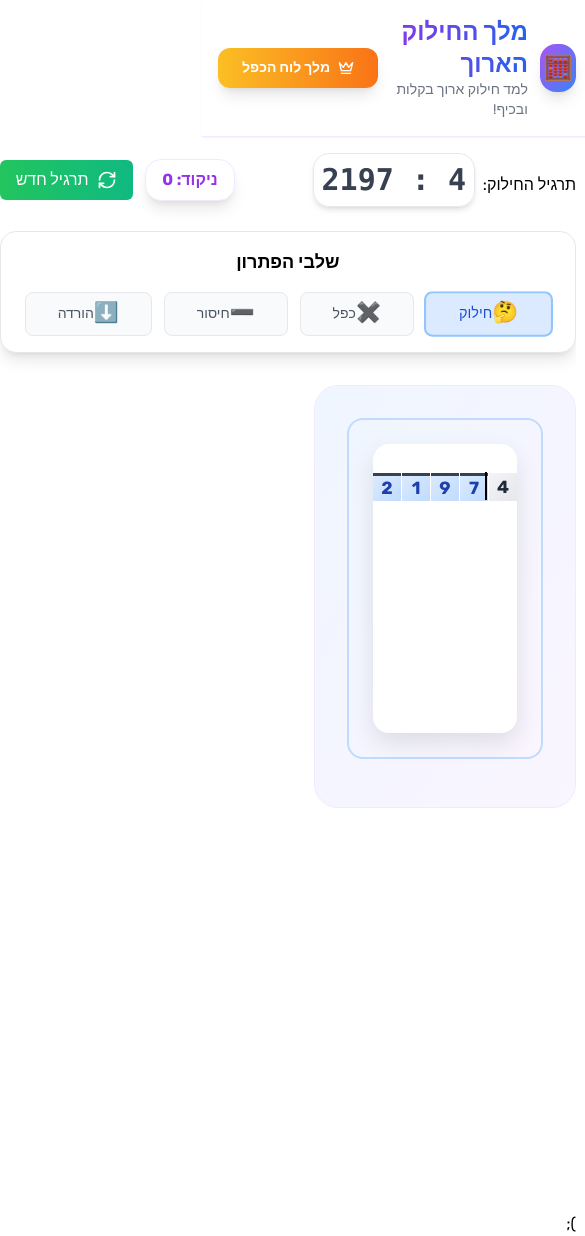
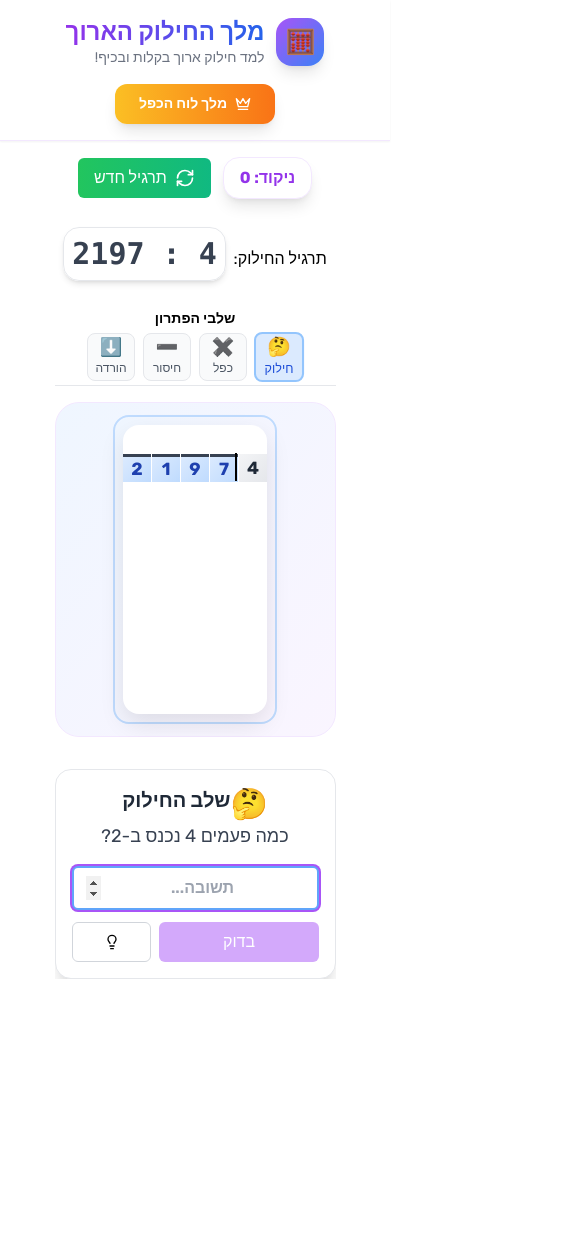
Before and after one commit to Yovelgabay/Divide-Like-a-King, a React (Create React App) app: page / in a window 390 px wide. Shown: the whole page, 585 px wide, since content can reach past the window. After the commit the page ends 995 px from the top, so only its background shows below. Built offline with nearby package versions, Linux system fonts and the light colour scheme.

Commit message:
Adjusting for mobile

```diff
--- a/src/Components/Header.js
+++ b/src/Components/Header.js
@@ -7,9 +7,9 @@ export default function Header() {
   const isMultiplicationPage = location.pathname.includes("/MultiplicationKing");
 
   return (
-    <header className="bg-white/80 backdrop-blur-sm border-b border-purple-100 shadow-sm sticky top-0 z-50">
+    <header className="bg-white/80 backdrop-blur-sm border-b border-purple-100 shadow-sm md:sticky top-0 z-50">
       <div className="max-w-6xl mx-auto px-4 py-4">
-        <div className="flex items-center justify-between">
+        <div className="flex flex-col md:flex-row items-center justify-between gap-4">
           <div className="flex items-center gap-3">
             <div className="w-12 h-12 bg-gradient-to-br from-purple-500 to-blue-500 rounded-2xl flex items-center justify-center shadow-lg">
               <span className="text-2xl">{isMultiplicationPage ? '👑' : '🧮'}</span>
--- a/src/Components/division/DivisionGrid.js
+++ b/src/Components/division/DivisionGrid.js
@@ -117,9 +117,9 @@ export default function DivisionGrid({
   };
 
   return (
-    <div className="flex justify-center mb-4">
+    <div className="flex justify-center md:mb-4">
       <div
-        className="bg-gradient-to-br from-blue-50 to-purple-50 rounded-2xl p-6 border-2 border-blue-200 relative"
+        className="bg-gradient-to-br from-blue-50 to-purple-50 rounded-2xl p-2 md:p-6 border-2 border-blue-200 relative"
         style={{ direction: 'ltr' }}
       >
         <div className="relative">
--- a/src/Components/division/ProgressTracker.js
+++ b/src/Components/division/ProgressTracker.js
@@ -1,18 +1,43 @@
 import React from "react";
-import { motion } from "framer-motion";
+import {motion} from "framer-motion";
 
-export default function ProgressTracker({ currentStep, completedSteps = [] }) {
+const colorMap = {
+  blue: {
+    bg: "bg-blue-100",
+    border: "border-blue-300",
+    text: "text-blue-700",
+  },
+  orange: {
+    bg: "bg-orange-100",
+    border: "border-orange-300",
+    text: "text-orange-700",
+  },
+  red: {
+    bg: "bg-red-100",
+    border: "border-red-300",
+    text: "text-red-700",
+  },
+  green: {
+    bg: "bg-green-100",
+    border: "border-green-300",
+    text: "text-green-700",
+  },
+};
+
+export default function ProgressTracker({currentStep, completedSteps = []}) {
   const steps = [
-    { key: "divide", name: "חילוק", emoji: "🤔", color: "blue" },
-    { key: "multiply", name: "כפל", emoji: "✖️", color: "orange" },
-    { key: "subtract", name: "חיסור", emoji: "➖", color: "red" },
-    { key: "bring_down", name: "הורדה", emoji: "⬇️", color: "green" }
+    {key: "divide", name: "חילוק", emoji: "🤔", color: "blue"},
+    {key: "multiply", name: "כפל", emoji: "✖️", color: "orange"},
+    {key: "subtract", name: "חיסור", emoji: "➖", color: "red"},
+    {key: "bring_down", name: "הורדה", emoji: "⬇️", color: "green"},
   ];
 
   return (
-    <div className="w-full bg-white rounded-2xl shadow-lg px-6 py-4 border border-gray-200">
-      <h3 className="text-lg font-bold text-center mb-4">שלבי הפתרון</h3>
-      <div className="flex flex-row md:flex-col justify-between gap-3">
+    <>
+      {/* --- דסקטופ: תצוגה מלאה --- */}
+      <div className="w-full bg-white rounded-2xl shadow-lg px-6 py-4 border border-gray-200 hidden md:block">
+        <h3 className="text-lg font-bold text-center mb-4">{"שלבי הפתרון"}</h3>
+        <div className="flex flex-col md:flex-row justify-between gap-3">
           {steps.map((step) => {
             const isActive = currentStep === step.key;
             const isCompleted = completedSteps.includes(step.key);
@@ -20,20 +45,27 @@ export default function ProgressTracker({ currentStep, completedSteps = [] }) {
             return (
               <motion.div
                 key={step.key}
-              className={`flex items-center py-1 px-8 rounded-lg transition-all ${
+                className={`flex items-center py-1 px-8 rounded-lg transition-all
+                  ${
                     isActive
-                  ? `bg-${step.color}-100 border-2 border-${step.color}-300`
+                      ? `${colorMap[step.color].bg} border-2 ${
+                          colorMap[step.color].border
+                        }`
                       : isCompleted
-                    ? 'bg-green-100 border border-green-300'
-                    : 'bg-gray-50 border border-gray-200'
+                      ? "bg-green-100 border border-green-300"
+                      : "bg-gray-50 border border-gray-200"
                   }`}
-              animate={isActive ? { scale: [1, 1.05, 1] } : {}}
-              transition={{ duration: 1, repeat: Infinity }}
+                animate={isActive ? {scale: [1, 1.05, 1]} : {}}
+                transition={{duration: 1, repeat: Infinity}}
               >
                 <div className="text-xl mb-1">{step.emoji}</div>
                 <span
                   className={`text-sm font-medium ${
-                  isActive ? `text-${step.color}-700` : isCompleted ? 'text-green-700' : 'text-gray-600'
+                    isActive
+                      ? colorMap[step.color].text
+                      : isCompleted
+                      ? "text-green-700"
+                      : "text-gray-600"
                   }`}
                 >
                   {step.name}
@@ -43,5 +75,40 @@ export default function ProgressTracker({ currentStep, completedSteps = [] }) {
           })}
         </div>
       </div>
+
+      {/* --- מובייל: sticky, כותרת ואימוג'ים קומפקטיים עם תוויות --- */}
+      <div className="w-full sticky top-0 z-20 bg-white bg-opacity-95 border-b px-2 py-1 flex flex-col items-center md:hidden">
+        <span className="text-sm font-bold mb-1">{"שלבי הפתרון"}</span>
+        <div className="flex flex-row justify-center gap-2 w-full">
+          {steps.map((step) => {
+            const isActive = currentStep === step.key;
+            const isCompleted = completedSteps.includes(step.key);
+
+            return (
+              <motion.div
+                key={step.key}
+                className={`flex flex-col items-center justify-center rounded-lg w-12 h-12
+            transition-all
+            ${
+              isActive
+                ? `${colorMap[step.color].bg} border-2 ${
+                    colorMap[step.color].border
+                  } ${colorMap[step.color].text}`
+                : isCompleted
+                ? "bg-green-100 border border-green-300 text-green-700"
+                : "bg-gray-50 border border-gray-200 text-gray-600"
+            }`}
+                animate={isActive ? {scale: [1, 1.12, 1]} : {}}
+                transition={{duration: 0.9, repeat: Infinity}}
+                title={step.name}
+              >
+                <span className="text-lg leading-none">{step.emoji}</span>
+                <span className="text-xs mt-1">{step.name}</span>
+              </motion.div>
+            );
+          })}
+        </div>
+      </div>
+    </>
   );
 }
--- a/src/Components/division/StepController.js
+++ b/src/Components/division/StepController.js
@@ -76,15 +76,15 @@ export default function StepController({
     <motion.div
       initial={{opacity: 0, y: 20}}
       animate={{opacity: 1, y: 0}}
-      className="bg-white rounded-2xl shadow-xl p-8 border border-gray-200 lg:w-96"
+      className="bg-white rounded-2xl shadow-xl p-4 md:p-8 border border-gray-200 lg:w-96"
     >
-      <div className="text-center mb-6">
-        <div className="text-4xl mb-3">{stepInfo.emoji}</div>
+      <div className="text-center md:mb-6 flex md:flex-col justify-center">
+        <div className="text-3xl md:text-4xl md:mb-3">{stepInfo.emoji}</div>
         <h3 className="text-xl font-bold text-gray-800 mb-2">
           {stepInfo.title}
         </h3>
         <div
-          className={`w-16 h-1 bg-${stepInfo.color}-400 rounded-full mx-auto`}
+          className={`w-16 h-1 bg-${stepInfo.color}-400 rounded-full mx-auto hidden md:block`}
         ></div>
       </div>
 
@@ -124,13 +124,15 @@ export default function StepController({
               onChange={(e) => setAnswer(e.target.value)}
               placeholder="תשובה..."
               dir="rtl"
-              className="text-center text-lg font-semibold border-2 focus:border-blue-400"
+              className="text-center md:text-lg font-semibold border-2 focus:border-blue-400"
               autoFocus
             />
+            <div className="flex flex-row w-full gap-2 justify-center md:flex-col">
               <Button
                 type="submit"
                 disabled={!answer.trim()}
-              className={`bg-${stepInfo.color}-500 hover:bg-${stepInfo.color}-600 text-white px-6`}
+                className={`bg-${stepInfo.color}-500 hover:bg-${stepInfo.color}-600 text-white px-6 flex-1 basis-4/6 md:basis-auto md:w-full`}
+                style={{minWidth: 0}}
               >
                 בדוק
               </Button>
@@ -138,10 +140,12 @@ export default function StepController({
                 type="button"
                 variant="outline"
                 onClick={() => setShowHint(!showHint)}
-              className="px-3"
+                className="px-3 flex-1 basis-2/6 md:basis-auto md:w-full"
+                style={{minWidth: 0}}
               >
-              <Lightbulb className="w-4 h-4" />
+                <Lightbulb className="w-4 h-4 mx-auto" />
               </Button>
+            </div>
           </form>
         )}
 
--- a/src/Components/multiplication/PracticeMode.js
+++ b/src/Components/multiplication/PracticeMode.js
@@ -135,7 +135,7 @@ export default function PracticeMode({selectedNumber, onBack}) {
                   type="number"
                   value={answer}
                   onChange={(e) => setAnswer(e.target.value)}
-                  className="text-center text-3xl h-16 mb-6"
+                  className="text-center text-l md:text-3xl h-16 mb-6"
                   disabled={feedback !== null}
                   autoFocus
                 />
--- a/src/Pages/Home.js
+++ b/src/Pages/Home.js
@@ -194,10 +194,10 @@ export default function Home() {
   const currentStep = currentProblem.steps[currentStepIndex];
 
   return (
-    <div dir="rtl" className="h-screen flex flex-col p-4 md:p-8">
-      <div className="max-w-7xl mx-auto flex flex-col sm:flex-row flex-grow">
+    <div dir="rtl" className=" flex flex-col p-4 md:p-8">
+      <div className="max-w-7xl mx-auto flex flex-col flex-grow">
         {/* Score and new problem button */}
-        <div className="flex justify-between items-center mb-2 gap-3 sticky top-0 bg-white/80 backdrop-blur-sm z-10 sm:static sm:bg-transparent sm:backdrop-blur-none">
+        <div className="flex flex-col-reverse md:flex-row  justify-between items-center mb-2 gap-3 md:sticky top-0 bg-white/80 backdrop-blur-sm z-10 sm:static sm:bg-transparent sm:backdrop-blur-none">
           <div className="text-center mb-4">
             תרגיל החילוק: &nbsp;
             <h2
@@ -224,7 +224,7 @@ export default function Home() {
         {/* Display Current Problem */}
 
         {/* Game Content */}
-        <div className="flex flex-col gap-8 flex-grow overflow-hidden">
+        <div className="flex flex-col gap-4 md:gap-8 flex-grow overflow-hidden">
           {/* Progress tracker */}
           <div className="w-full">
             {currentStep && (
@@ -235,11 +235,14 @@ export default function Home() {
             )}
           </div>
 
-          <div className="flex flex-row flex-wrap lg:flex-row gap-8 flex-grow overflow-hidden">
+          <div
+            className="flex flex-col md:flex-row
+           lg:flex-row gap-8 flex-grow overflow-hidden"
+          >
             {/* Division grid */}
-            <div className=" flex flex-col gap-8 h-full overflow-auto">
+            <div className=" flex flex-col gap-8 md:h-full overflow-auto">
               {currentProblem && (
-                <div className="bg-gradient-to-br from-blue-50 to-purple-50 rounded-3xl p-8 border border-purple-100 md:flex-grow">
+                <div className="bg-gradient-to-br from-blue-50 to-purple-50 rounded-3xl p-3 md:p-8 border border-purple-100 md:flex-grow">
                   <DivisionGrid
                     dividend={currentProblem.dividend}
                     divisor={currentProblem.divisor}
@@ -322,7 +325,7 @@ export default function Home() {
           </div>
         </div>
       </div>
-      );
+
     </div>
   );
 }
```
Lines whose indentation alone changed are shown as unchanged.
